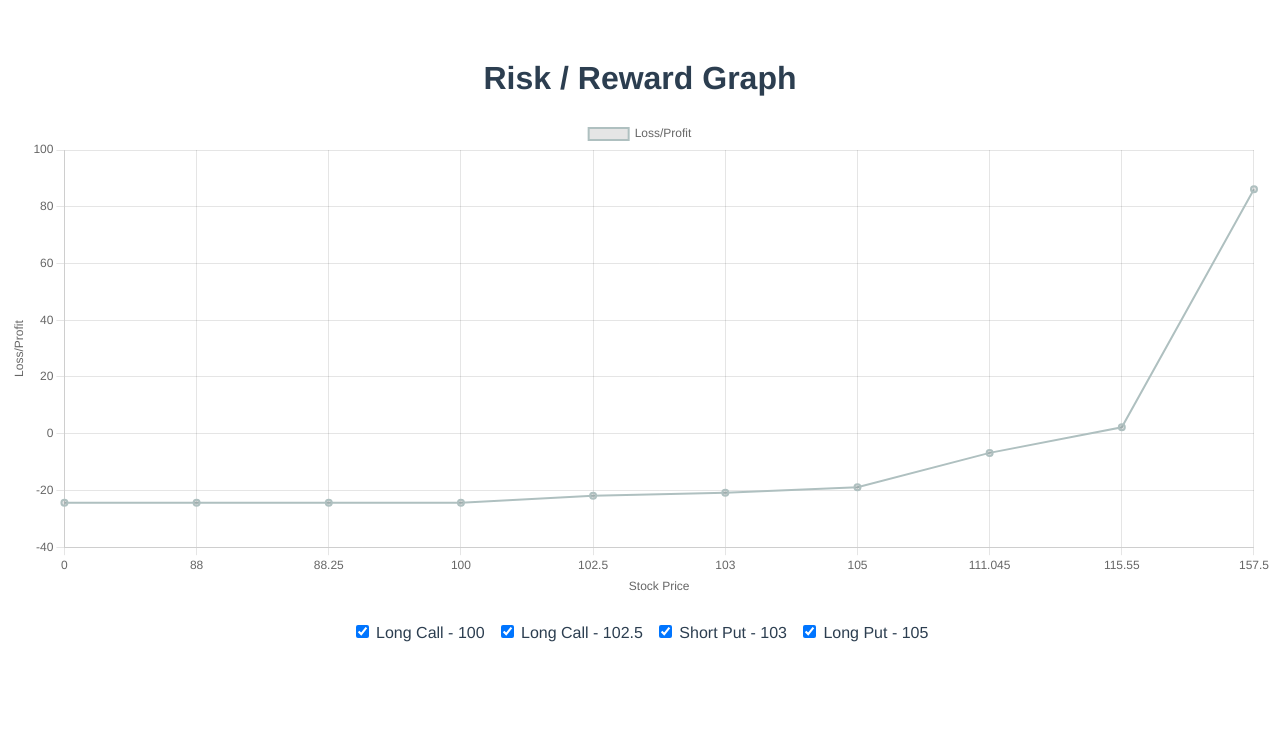
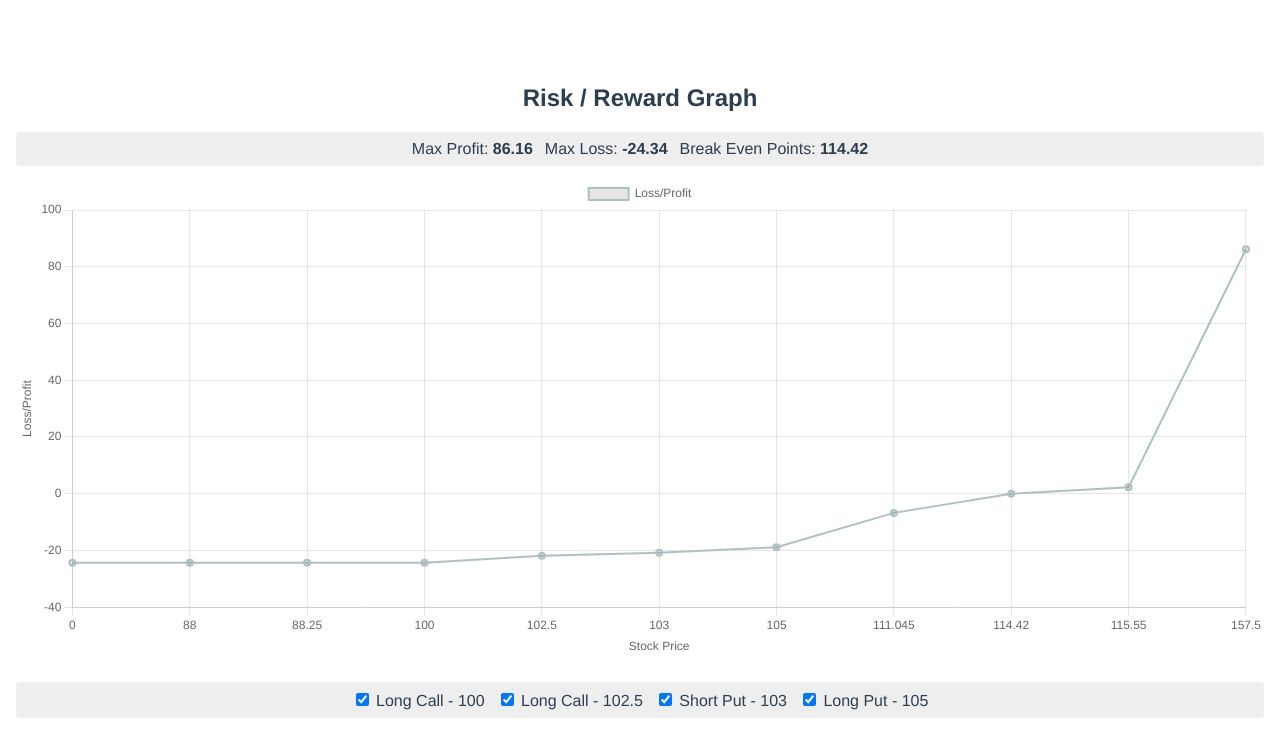
Before and after one commit to koko37/options-trading-risk-graph, a Vue app: page / in a window 1280 px wide. Shown: the top 756 px of the page. Built offline with nearby package versions, Linux system fonts and the light colour scheme.

Commit message:
update styling

```diff
--- a/src/components/CodingChallenge.vue
+++ b/src/components/CodingChallenge.vue
@@ -1,34 +1,34 @@
 <template>
-  <div class="container">
-    <h1>Risk / Reward Graph</h1>
-    <canvas :id="canvasId"></canvas>
+  <div class="pl-graph-container">
+    <h2>Risk / Reward Graph</h2>
+    <div v-if="maxProfit !== null && maxLoss !== null && breakEvenPoints.length" class="pl-graph-summary">
+      <span>Max Profit: <strong>{{ maxProfit.toFixed(2) }}</strong></span>
+      <span>Max Loss: <strong>{{ maxLoss.toFixed(2) }}</strong></span>
+      <span>Break Even Points: <strong>{{ breakEvenPoints.join(', ') }}</strong></span>
+    </div>
 
-    <div class="select">
+    <canvas :id="canvasId" class="pl-graph-canvas" />
+
+    <div class="pl-graph-select">
       <div v-for="(option, index) in optionSelected" :key="index">
-        <input :id="'option-' + index" type="checkbox" v-model="optionSelected[index]" />
-        <label :for="'option-' + index">
+        <input :id="canvasId + '-option-' + index" type="checkbox" v-model="optionSelected[index]" />
+        <label :for="canvasId + '-option-' + index">
           {{ optionLabel(optionsData[index]) }}
         </label>
       </div>
-    </div>
-
-    <div v-if="maxProfit !== null && maxLoss !== null && breakEvenPoints.length">
-      <p>Max Profit: {{ maxProfit }}</p>
-      <p>Max Loss: {{ maxLoss }}</p>
-      <p>Break Even Points: {{ breakEvenPoints.join(', ') }}</p>
     </div>
   </div>
 </template>
 
 <script>
 import Chart from 'chart.js/auto';
-/*
+
+const ZERO_THRESHOLD = 0.001
 const findXAxisIntersection = (x1, y1, x2, y2) => {
   const m = (y2 - y1) / (x2 - x1);
   const c = y1 - m * x1;
   return -c / m;
 }
-*/
 
 export default {
   name: 'CodingChallenge',
@@ -65,6 +65,7 @@ export default {
       const prices = [minPrice, maxPrice];
       const profits = [];
 
+      // extract special price points
       for (const option of this.selectedOptions) {
         prices.push(option.strike_price)
         if (option.type === 'Call') {
@@ -75,6 +76,7 @@ export default {
       }
       prices.sort((a, b) => a - b);
 
+      // calculate sum of p/l
       for (const price of prices) {
         profits.push(this.selectedOptions.reduce((acc, { strike_price, type, long_short, bid, ask }) => {
           const cost = (bid + ask) / 2;
@@ -95,11 +97,27 @@ export default {
         }, 0));
       }
 
+      // calculate mid-term break even points
+      let i = 0;
+      while (i < prices.length - 1) {
+        if (
+          (profits[i] < -ZERO_THRESHOLD && profits[i + 1] > ZERO_THRESHOLD) ||
+          (profits[i] > ZERO_THRESHOLD && profits[i + 1] < -ZERO_THRESHOLD)
+        ) {
+          const x = findXAxisIntersection(prices[i], profits[i], prices[i + 1], profits[i + 1])
+          prices.splice(i + 1, 0, x.toFixed(2))
+          profits.splice(i + 1, 0, 0)
+          i += 2;
+          continue
+        }
+        i++;
+      }
+
       this.prices = prices;
       this.profits = profits;
       this.maxProfit = Math.max(...profits);
       this.maxLoss = Math.min(...profits);
-      this.breakEvenPoints = prices.filter((price, index) => profits[index] === 0);
+      this.breakEvenPoints = prices.filter((price, index) => Math.abs(profits[index]) < ZERO_THRESHOLD);
     },
     drawChart() {
       if (this.chart) {
@@ -132,7 +150,7 @@ export default {
                 text: 'Loss/Profit'
               }
             }
-          }
+          },
         }
       });
     }
@@ -155,11 +173,30 @@ canvas {
   max-height: 480px;
 }
 
-.select {
+.pl-graph-container {
+  margin: 4px;
+  padding: 4px;
+}
+
+.pl-graph-select {
   margin-top: 24px;
   display: flex;
   justify-content: center;
   flex-wrap: wrap;
   gap: 12px;
+  padding: 8px;
+  border-radius: 4px;
+  background-color: #EEE;
+}
+
+.pl-graph-summary {
+  display: flex;
+  justify-content: center;
+  flex-wrap: wrap;
+  gap: 12px;
+  margin-bottom: 12px;
+  padding: 8px;
+  border-radius: 4px;
+  background-color: #EEE;
 }
 </style>
```
